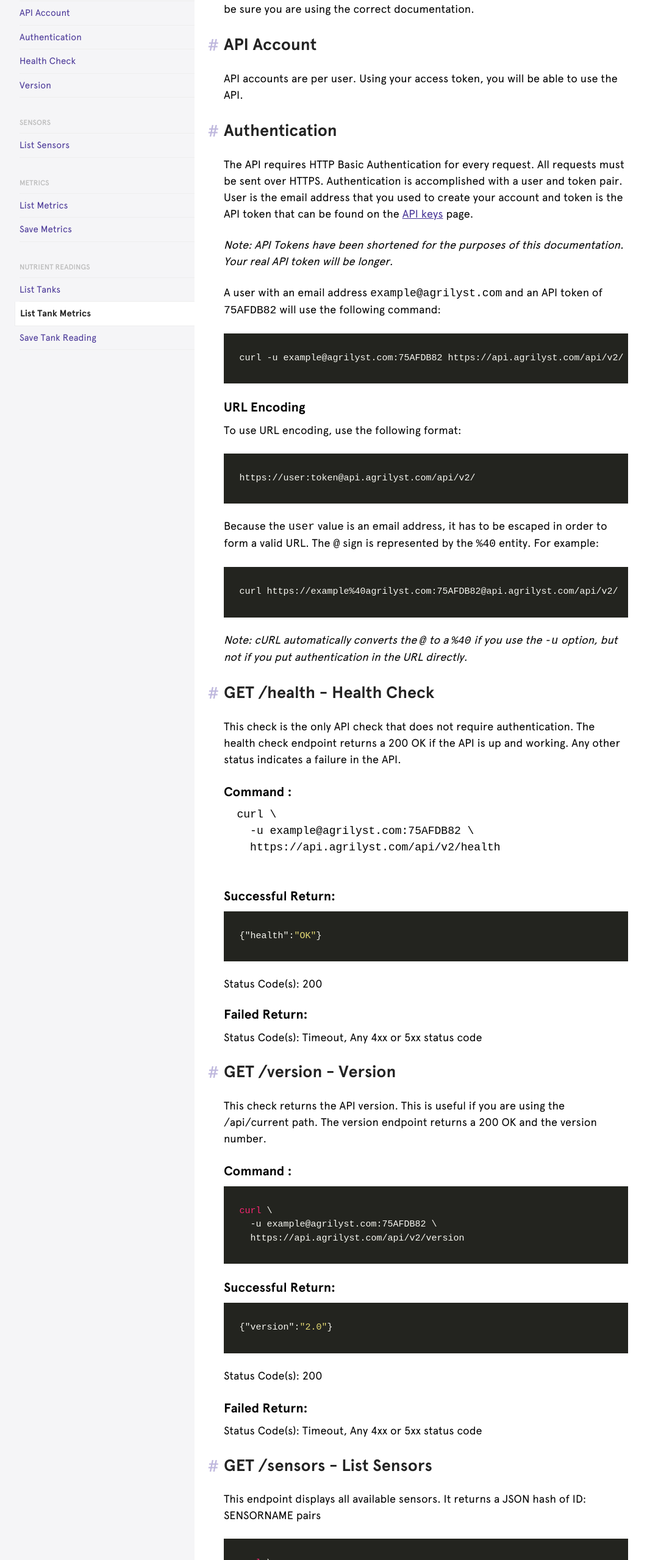
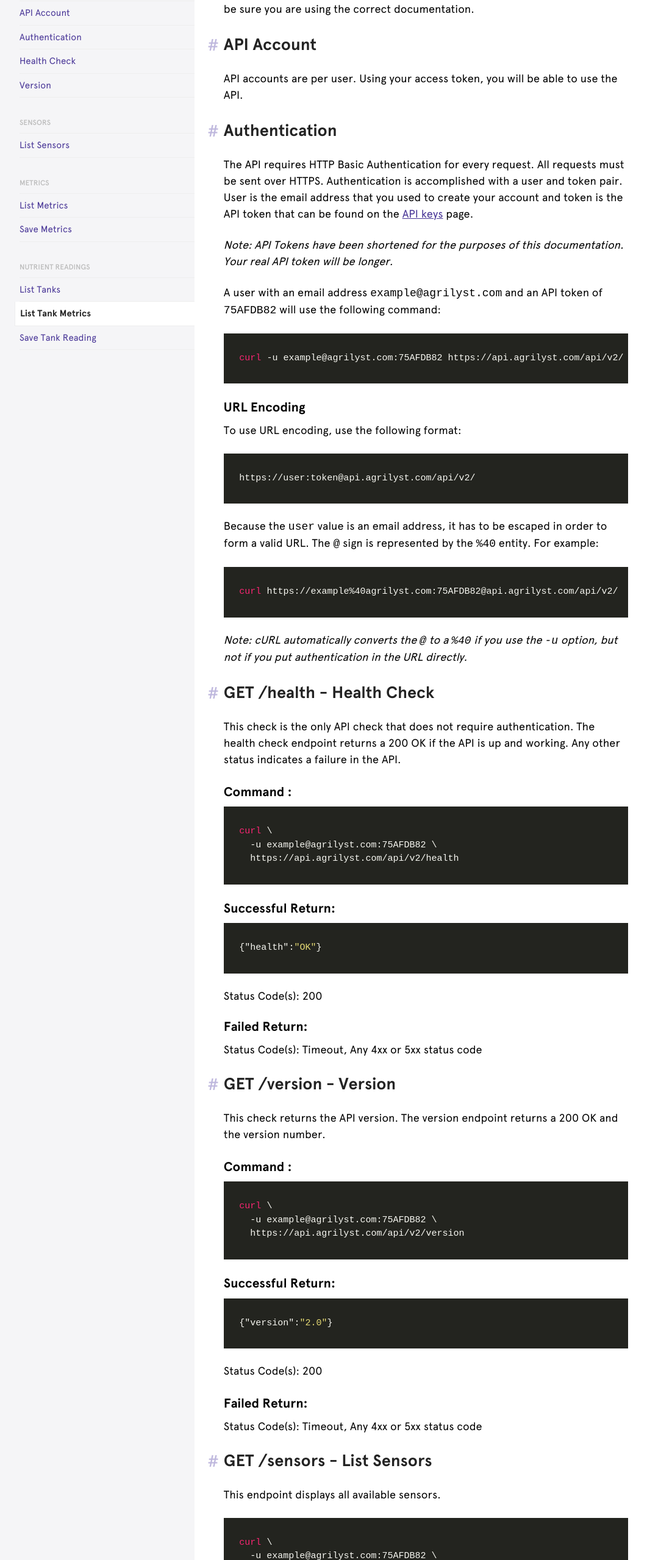
Before and after one commit to artemis-ag/apidocs, a website: page html/v2/index.html in a window 1280 px wide. Shown: the part 241-2800 px from the top of the page at 61% size, without its empty margins (109-1170 px from the left). Drawn offline with nearby package versions, Linux system fonts and the light colour scheme; files whose address does not match are found by name.

Commit message:
A few more highlight edits

```diff
--- a/html/v2/index.html
+++ b/html/v2/index.html
@@ -93,7 +93,7 @@
 </p>
 
 
-      <pre><code class='bash'>
+      <pre><code class='curl'>
   curl -u example@agrilyst.com:75AFDB82 https://api.agrilyst.com/api/v2/
       </code></pre>
 
@@ -108,7 +108,7 @@
 Because the <code>user</code> value is an email address, it has to be escaped in order to form a valid URL. The <code>@</code> sign is represented by the <code>%40</code> entity. For example:</p>
 
 
-      <pre><code class='bash'>
+      <pre><code class='curl'>
   curl https://example%40agrilyst.com:75AFDB82@api.agrilyst.com/api/v2/
       </code></pre>
 
@@ -119,7 +119,7 @@
       <h2><a href="#health" id="health">GET /health - Health Check</a></h2>
       <p>This check is the only API check that does not require authentication.  The health check endpoint returns a 200 OK if the API is up and working. Any other status indicates a failure in the API.</p>
       <h3>Command :</h3>
-      <pre>
+      <pre><code class='curl'>
   curl \
     -u example@agrilyst.com:75AFDB82 \
     https://api.agrilyst.com/api/v2/health
@@ -135,7 +135,7 @@
   Status Code(s): Timeout, Any 4xx or 5xx status code
 
       <h2><a href="#version" id="version">GET /version - Version</a></h2>
-      <p>This check returns the API version. This is useful if you are using the /api/current path. The version endpoint returns a 200 OK and the version number.</p>
+      <p>This check returns the API version. The version endpoint returns a 200 OK and the version number.</p>
       <h3>Command :</h3>
       <pre><code>
   curl \
@@ -153,7 +153,7 @@
   Status Code(s): Timeout, Any 4xx or 5xx status code
 
       <h2><a href="#listsensors" id="listsensors">GET /sensors - List Sensors</a></h2>
-      <p>This endpoint displays all available sensors. It returns a JSON hash of ID: SENSORNAME pairs</p>
+      <p>This endpoint displays all available sensors.</p>
 
       <pre><code>
   curl \
@@ -166,11 +166,15 @@
 [{
     "id": 1,
     "name": "Sensor 1",
-    "model": "priva"
+    "model": "priva",
+    "visible": "true",
+    "status": "active"
 }, {
     "id": 2,
     "name": "Sensor 2",
-    "model": "wadsworth"
+    "model": "wadsworth",
+    "visible": "true",
+    "status": "active"
 }]
 
 </code></pre>
```
Also changed, not shown: src/html/v2/index.html (+11 -7 lines).
